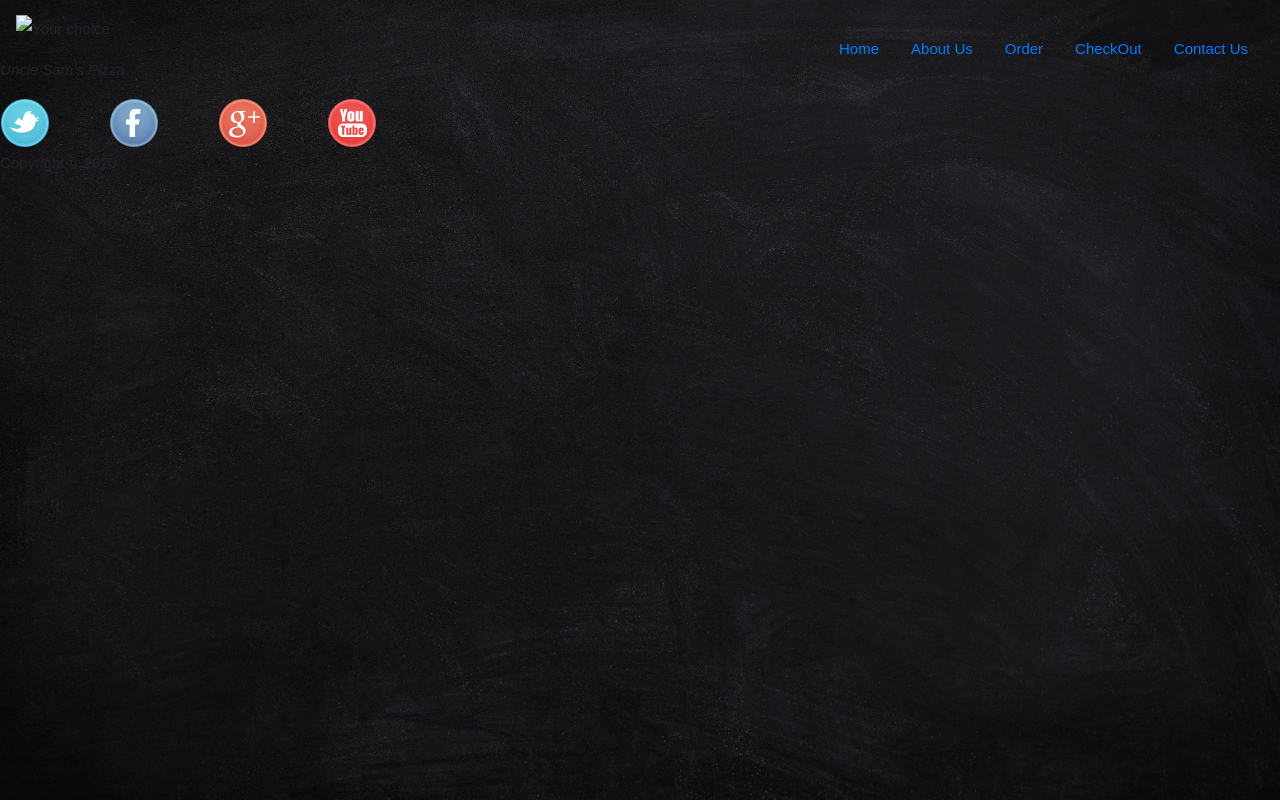
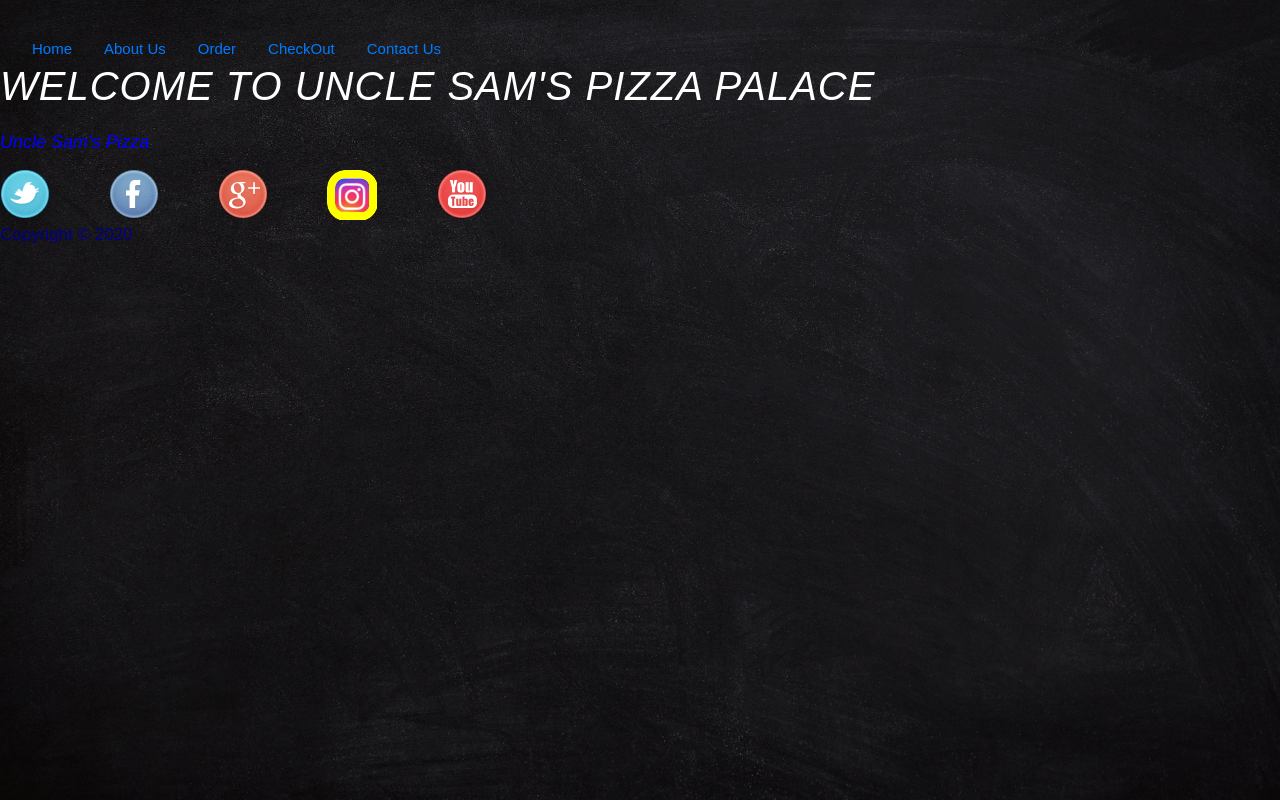
Before and after one commit to rosekairu/Uncle-Sam-Pizza, a plain HTML site: page index.html in a window 1280 px wide. Drawn offline with nearby package versions, Linux system fonts and the light colour scheme.

Commit message:
modify index file

```diff
--- a/index.html
+++ b/index.html
@@ -9,15 +9,16 @@
     <link rel="stylesheet" href="css/animate.min.css">
     <link rel="stylesheet" href="css/font-awesome.min.css">
     <link rel="stylesheet" href="css/style.css">
+    <link rel="stylesheet" href="css/home.css">
     <link href='https://fonts.googleapis.com/css?family=Roboto:400,500' rel='stylesheet' type='text/css'>
     <title>Uncle Sam's Pizza</title>
 </head>
 
 <body>
-    <nav class="navbar">
+    <div class="hm-img">
+        <div class="navbar">
             <div class="logo">
-            <img src="images/bg-9.webp" alt="Your choice"></div>
-        <div class="navbar-links">
+                <div class="navbar-links" id="overlay-content">
                     <ul>
                         <li><a href="index.html">Home</a></li>
                         <li><a href="about.html">About Us</a></li>
@@ -26,10 +27,17 @@
                         <li><a href="contact.html">Contact Us</a></li>
                     </ul>
                 </div>
-    </nav>
+            </div>
+        </div>
+        <div class="home">
+            <h1><em>WELCOME TO UNCLE SAM'S PIZZA PALACE</em></h1>
+        </div>
+    </div>
     <div class="footer">
         <div class="social-media">
-            <p><em> Uncle Sam's Pizza </em></p>
+            <p><em>
+                    <h3 style="font-size: 18px;"> Uncle Sam's Pizza </h3>
+                </em></p>
             <div class="row">
                 <div class="col-md-1">
                     <img src="images/social/twitter.png" alt="twitter" />
@@ -40,14 +48,20 @@
                 <div class="col-md-1">
                     <img src="images/social/g_plus.png" alt="google plus" />
                 </div>
+                <div class="col-md-1">
+                    <img src="images/social/instagram.png" alt="instagram" />
+                </div>
 
                 <div class="col-md-1">
                     <img src="images/social/you_tube.png" alt="youtube" />
                 </div>
             </div>
-            <p> Copyright &copy 2020</p>
+            <p style="font-size: 17px; color: darkblue;"> Copyright &copy 2020</p>
         </div>
     </div>
+    <script src="https://code.jquery.com/jquery-3.4.1.js"
+        integrity="sha256-WpOohJOqMqqyKL9FccASB9O0KwACQJpFTUBLTYOVvVU=" crossorigin="anonymous"></script>
+    <script type="text/javascript" src="js/home.js"></script>
 </body>
 
 </html>
```
Lines whose indentation alone changed are shown as unchanged.
